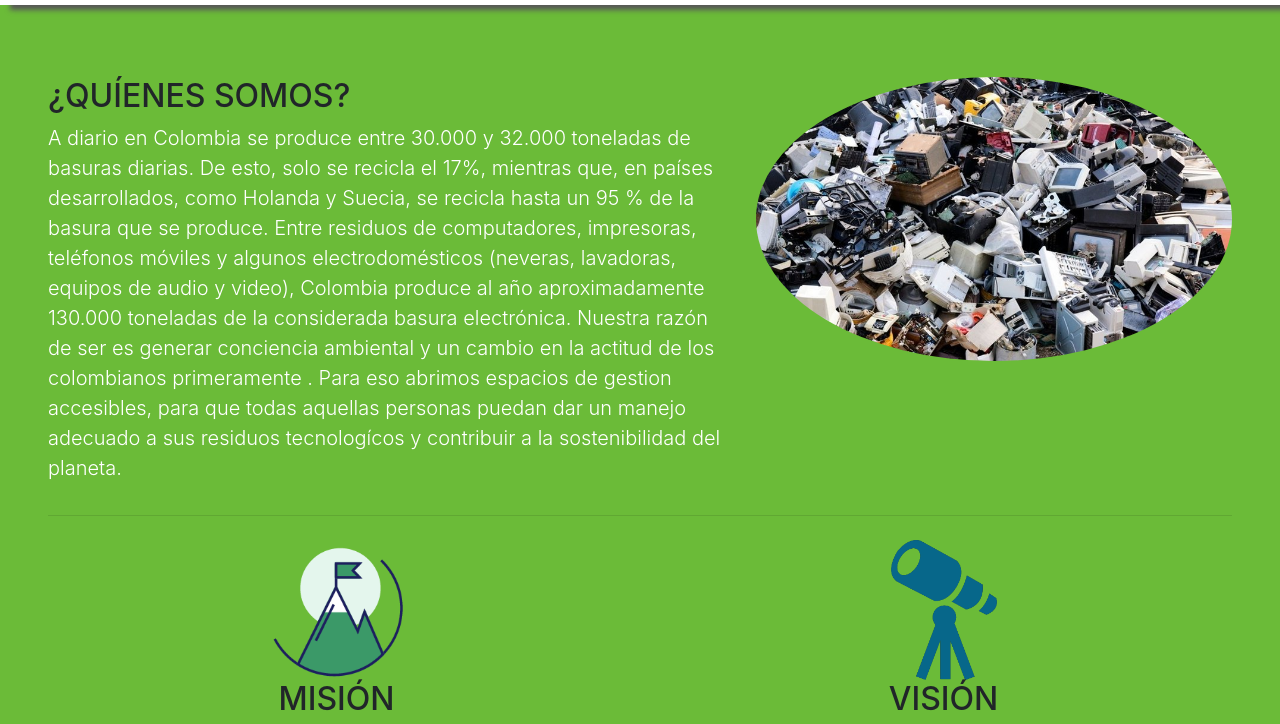
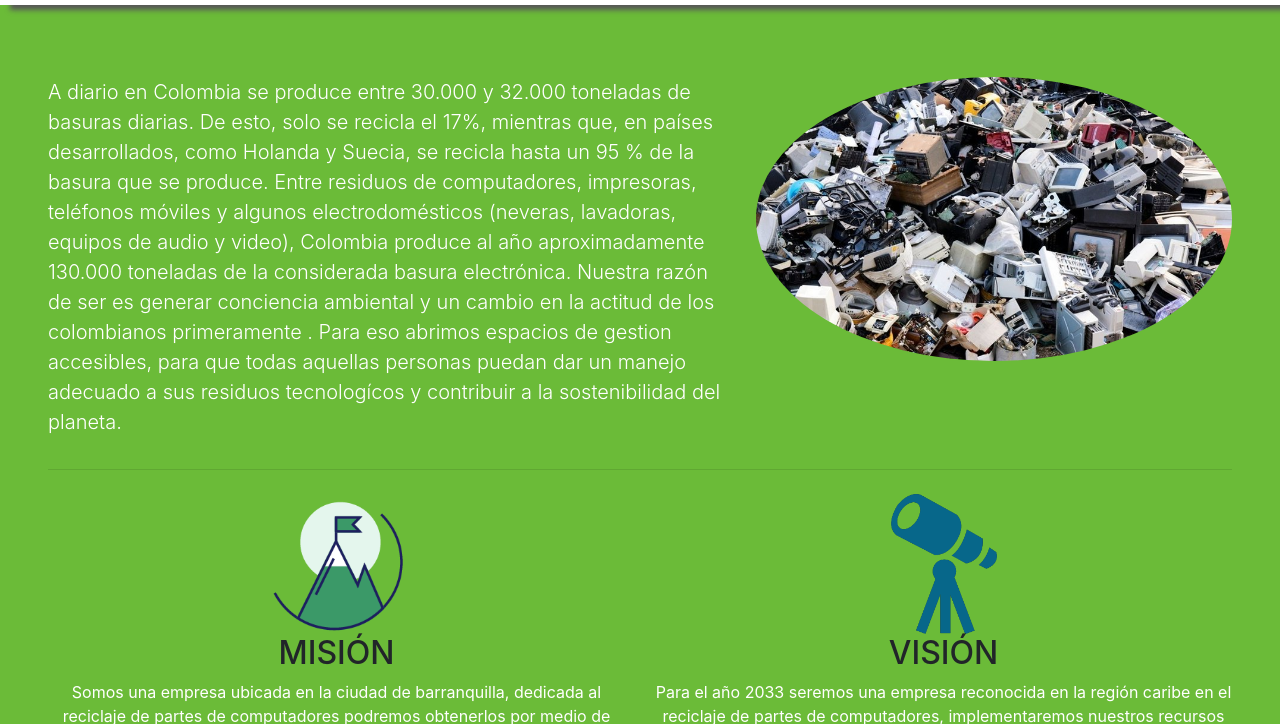
Before and after one commit to AdeoroM/Recytechco, a plain HTML site: page information.html in a window 1280 px wide. Shown: the part 111-835 px from the top of the page. Drawn offline with nearby package versions, Linux system fonts and the light colour scheme.

Commit message:
Final Commit 2

```diff
--- a/information.html
+++ b/information.html
@@ -112,9 +112,6 @@
     <div class="m-5 pt-4">
       <div class="row featurette">
         <div class="col-md-7">
-          <h2 class="featurette-heading">
-            ¿QUÍENES SOMOS?
-          </h2>
           <p class="lead text-white">
             A diario en Colombia se produce entre 30.000 y 32.000 toneladas de
             basuras diarias. De esto, solo se recicla el 17%, mientras que, en
```
